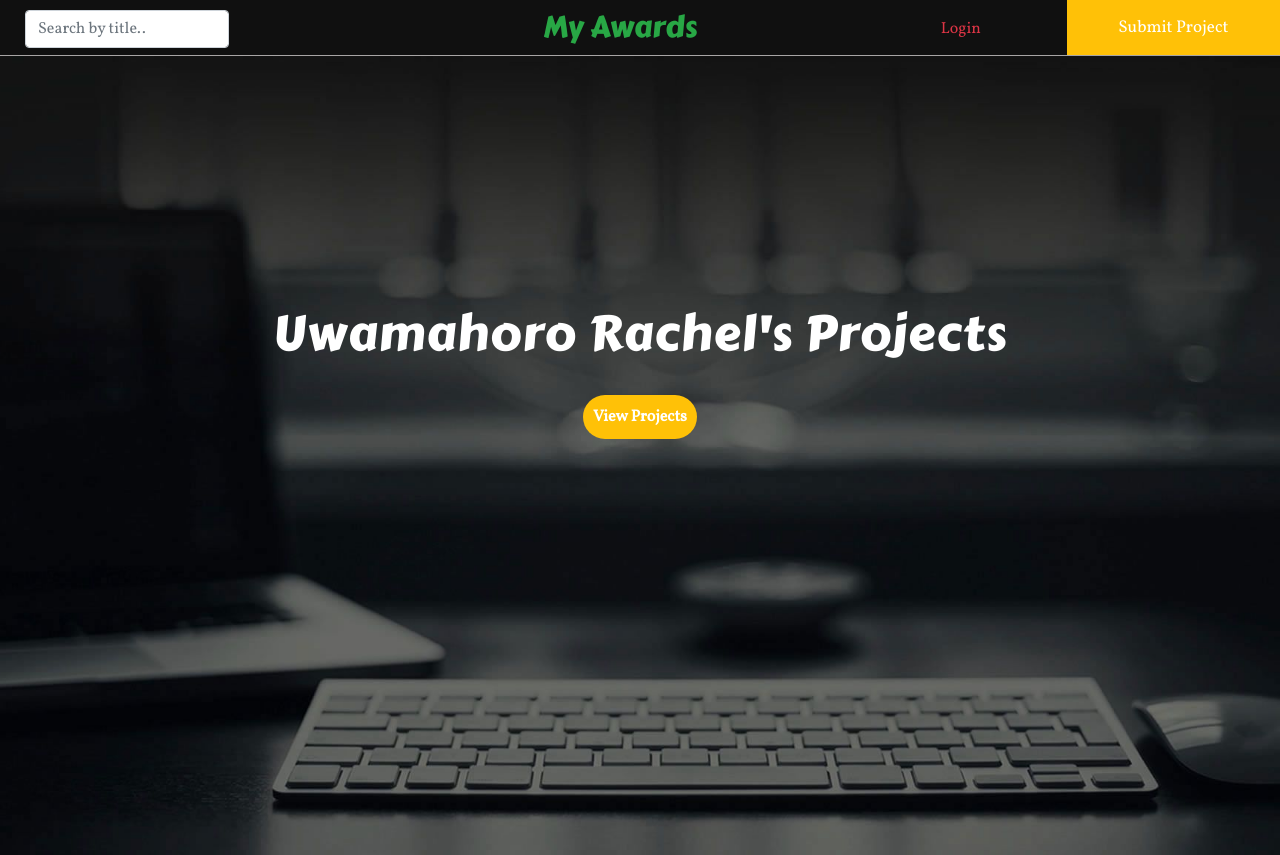
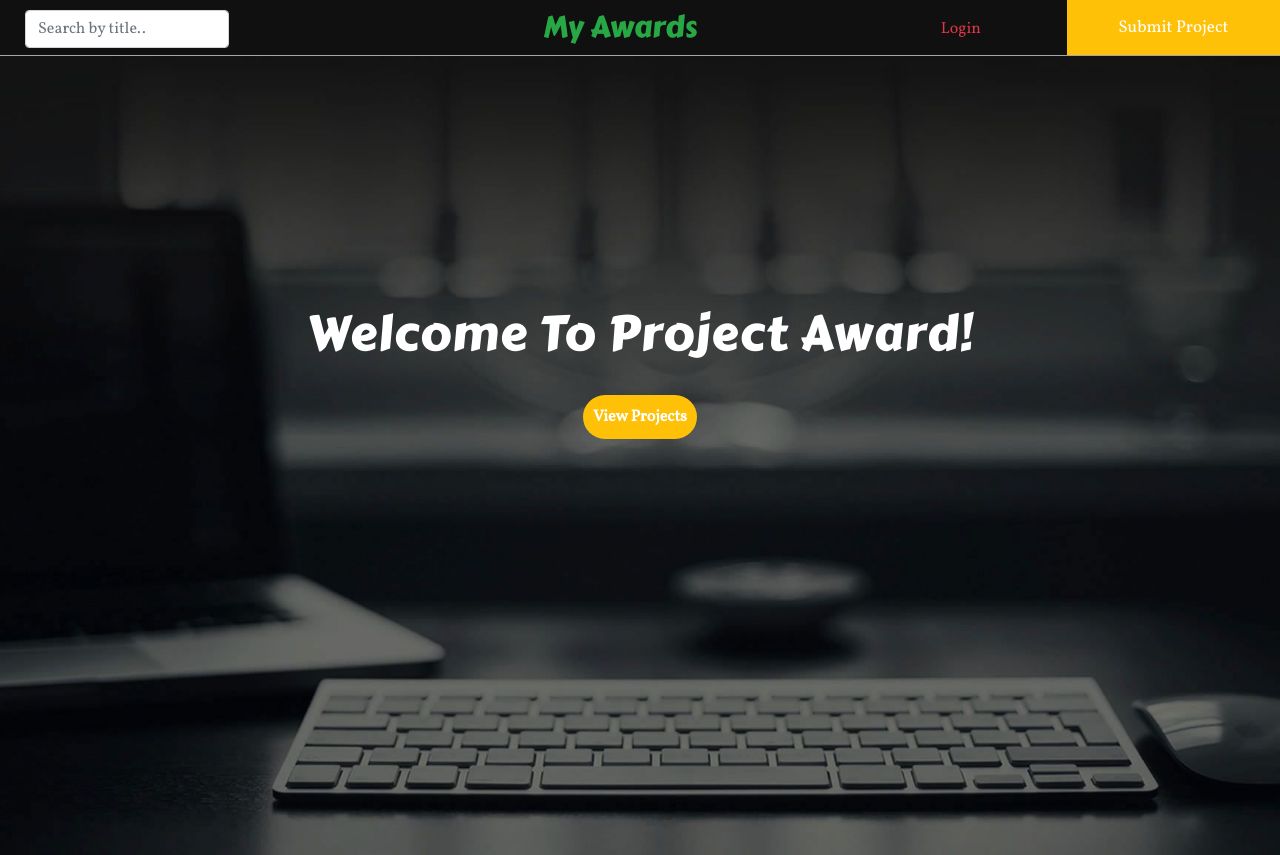
Before and after one commit to uwamahororachel/AwardsApp, a Django app: page / in a window 1280 px wide. Shown: the top 855 px of the page. Run offline with Django 3.2, Linux system fonts and the light colour scheme; data that the repository does not hold is empty; some libraries are stand-ins or nearby versions.

Commit message:
Final commit

```diff
--- a/awwardsApp/templates/index.html
+++ b/awwardsApp/templates/index.html
@@ -113,7 +113,7 @@
 
           </div>
           <div style="text-align:center; font-size: 70px; padding-top:15%; letter-spacing: 1px;">
-              <p style="font-family: 'Carter One', cursive;" class="blog"><a style='color:white; font-size: 70%;'>Uwamahoro Rachel's Projects</a></p>
+              <p style="font-family: 'Carter One', cursive;" class="blog"><a style='color:white; font-size: 70%;'>Welcome To Project Award!</a></p>
           </div>
           <div style="text-align:center; font-size: 20px;">
               <button class="btn bg-warning" style=" border-radius: 5em; border:none; padding: 10px;"><a
```
Also changed, not shown: media/profiles/redflower.jpg (added).
